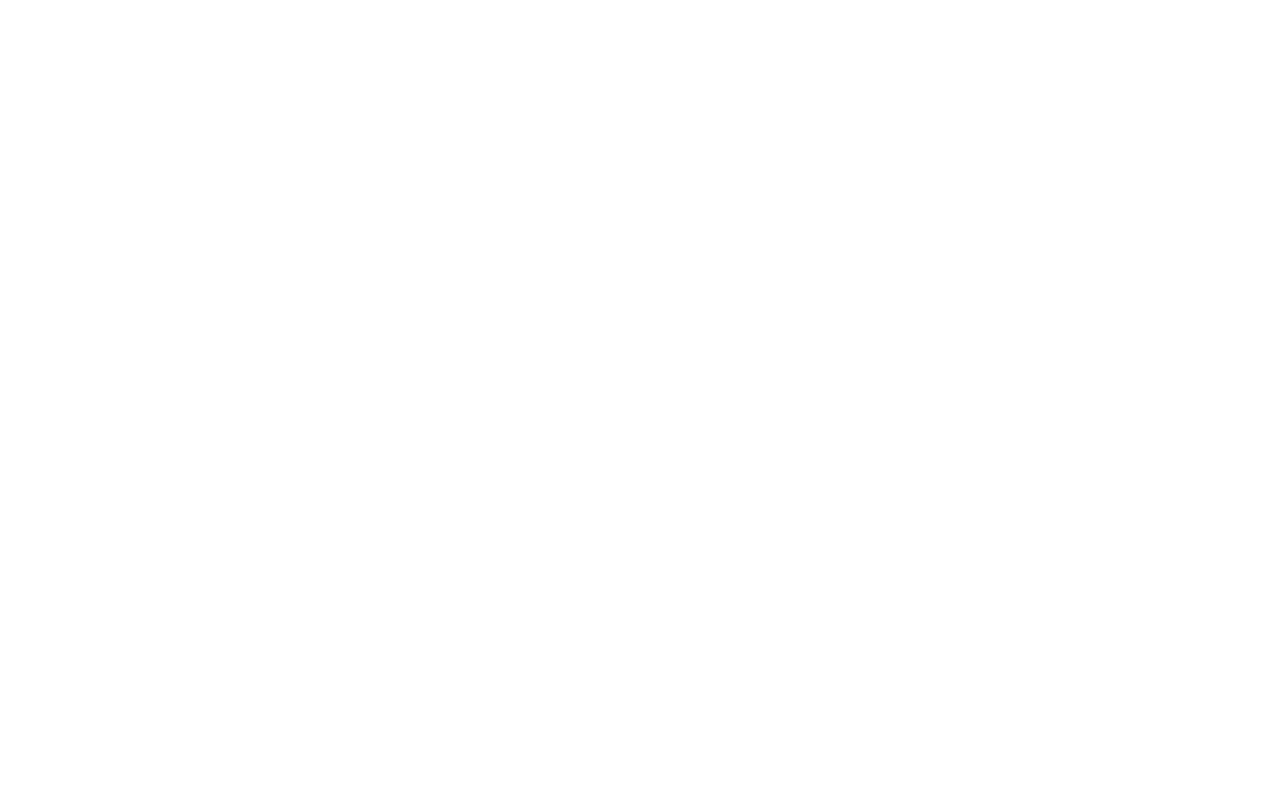
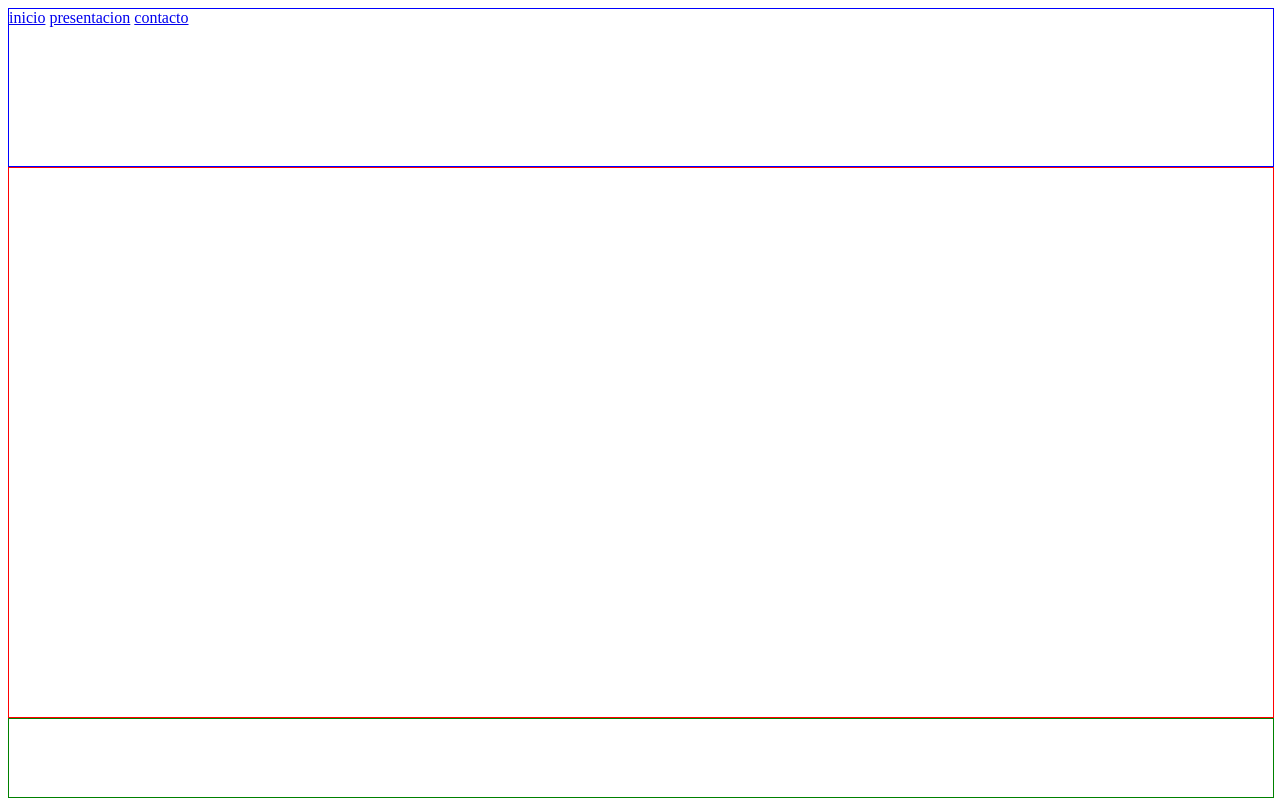
Before and after one commit to jeanmarcs10200/projectoLM, a plain HTML site: page projecto_LM_1/Home.html in a window 1280 px wide. Drawn offline with Linux system fonts and the light colour scheme.

Commit message:
Update Home.html

```diff
--- a/projecto_LM_1/Home.html
+++ b/projecto_LM_1/Home.html
@@ -1,3 +1,38 @@
 <html>
-<a>
+<head>
+  <meta name="author" content="Jean De Simone"/>
+  <meta charset="utf-8"/>
+  <link rel="stylesheet" href="css/estilos.css"/>
+  <title> </title>
+</head>
+<body>
+<!-- inicio cabecera-->
+<div id="cabecera">
+
+  <div>
+    <a href="inicio.html">inicio</a>
+    <a href="presentacion.html">presentacion</a>
+    <a href="contacto.html">contacto</a>
+  </div>
+
+
+</div>
+<!-- ---------------------->
+
+<!-- inicio contenido-->
+<div id="contenido">
+
+
+
+</div>
+<!-- ---------------------->
+
+<!-- inicio pie--->
+<div id="pie">
+
+
+
+</div>
+
+</body>
 </html>
```
